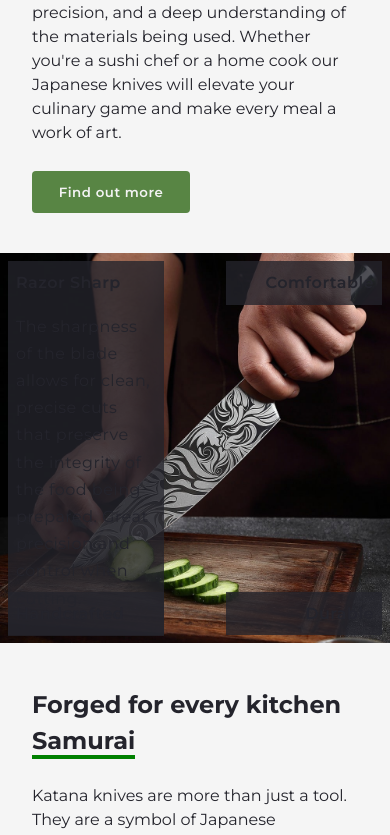
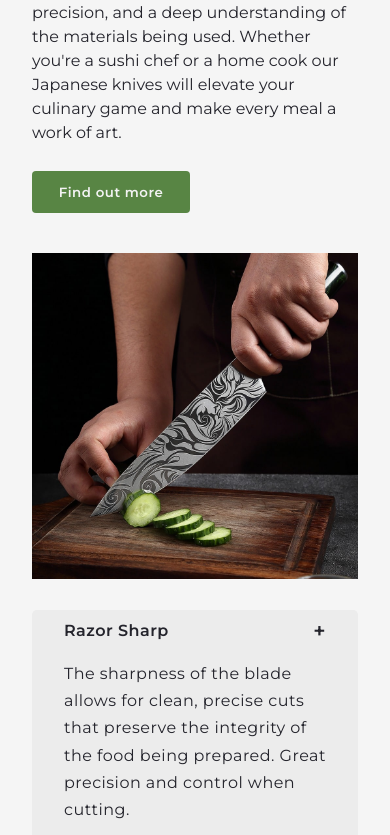
Before and after one commit to davidkrupa/simple-store, a React (Vite) app: page / in a window 390 px wide. Shown: the part 1156-1991 px from the top of the page. Built offline with nearby package versions, Linux system fonts and the light colour scheme.

Commit message:
home responsive improvement

```diff
--- a/index.css
+++ b/index.css
@@ -114,6 +114,17 @@ footer {
   text-shadow: 0 3px 0 rgb(19, 19, 19);
 }
 
+@media(max-width: 449px) {
+  .hero h1 {
+    font-size: 4rem;
+    letter-spacing: 0.06em;
+  }
+
+  .hero h3 {
+    display: none;
+  }
+}
+
 .hero h3 {
   font-size: 1.4rem;
   letter-spacing: 0.03em;
@@ -123,9 +134,20 @@ footer {
   border-bottom: 2px solid #588544;
 }
 
+@media(min-width: 650px) {
   .home-paragraph,
-.home-paragraph-second {
+  .home-paragraph-second,
+  .features-container {
+    padding: 0 4em;
+  }
+}
+
+@media(max-width: 649px) {
+  .home-paragraph,
+  .home-paragraph-second,
+  .features-container {
     padding: 0 2em;
+  }
 }
 
 .home-paragraph h2,
@@ -147,9 +169,13 @@ footer {
   background-color: #7ab95f;
 }
 
+/* .features-container {
+  padding: 0 2em;
+} */
+
+@media(min-width: 750px) {
   .features-container {
     display: flex;
-  padding: 0 2em;
     gap: 2em;
   }
 
@@ -158,92 +184,55 @@ footer {
     height: 55%;
   }
 
-.features-responsive {
+  .features-table {
     display: flex;
     flex-direction: column;
     justify-content: space-evenly;
     width: 100%;
+    padding: 0;
   }
 
-.feature-1,
-.feature-2,
-.feature-3,
-.feature-4 {
-  padding: 0.4em 1em;
-  margin-bottom: 0.2em;
-  letter-spacing: 0.03em;
-  line-height: 1.7em;
-  background-color: rgb(236, 236, 236);
-  color:#24242C;
+  .feature {
+    width: 100%;
+  }
 }
 
-@media (max-width: 576px) {
-  .features-container {
-    position: relative;
-    padding: 0;
-    display: block;
-    color: rgb(231, 231, 231);
-  }
-
+@media(max-width: 749px) {
   .features-container img {
     width: 100%;
     height: auto;
-    display: block;
   }
 
-  .feature-1,
-  .feature-2,
-  .feature-3,
-  .feature-4 {
-    position: absolute;
-    width: 40%;
-
-    padding: 0.5em;
-    margin: 0.5em;
-    background-color: #24242cc9;
+  .features-table {
+    padding-top: 1.5em;
   }
-
-  .feature-1,
-  .feature-2 {
-    top: 0;
-  }
-
-  .feature-3,
-  .feature-4 {
-    bottom: 0;
-  }
-
-  .feature-1
-  .feature-3 {
-    left: 0;
-  }
-
-  .feature-2,
-  .feature-4 {
-    right: 0;
-  }
-
-  .feature-2 h3,
-  .feature-4 h3 {
-    right: 0;
-    text-align: right;
 }
 
 
-}
-.feature-1 p,
-.feature-2 p,
-.feature-3 p,
-.feature-4 p {
-  display: none;
+
+.feature {
+  padding: 0.4em 2em;
+  margin-bottom: 0.5em;
+  letter-spacing: 0.03em;
+  line-height: 1.7em;
+  border-radius: 0.3em;
+  background-color: rgb(236, 236, 236);
+  color:#24242C;
+  cursor: pointer;
 }
 
-/* .feature-1:hover p,
-.feature-2:hover p,
-.feature-3:hover p,
-.feature-4:hover p {
-  display: block;
-} */
+.feature:hover {
+  background-color: rgb(223, 223, 223);
+}
+
+.feature h3 {
+  display: flex;
+  justify-content: space-between;
+}
+
+.feature span {
+  font-size: 1.3em;
+}
 
 .home-paragraph-second span {
   border-bottom: 4px solid green;
--- a/src/pages/Home.jsx
+++ b/src/pages/Home.jsx
@@ -20,6 +20,10 @@ export default function Home() {
         display: "block"
     }
 
+    const featureNotVisible = {
+        display: "none",
+    }
+
     console.log(isFeatureActive)
 
     return (
@@ -28,35 +32,77 @@ export default function Home() {
                 <h1>Katana Knives</h1>
                 <h3>Traditional Japanesee Steel</h3>
             </div>
+
             <section className="home-paragraph">
                 <h2>Sharpened the same techique as legendary katana sword</h2>
                 <p>At the heart of Japanese kitchen knives is the concept of "sharpening." Japanese bladesmiths believe that sharpening is an art form that requires patience, precision, and a deep understanding of the materials being used. Whether you're a sushi chef or a home cook our Japanese knives will elevate your culinary game and make every meal a work of art.</p>
                 <Link to='knives'>
                     <button className="paragraph-button">Find out more</button>
                 </Link>
+            </section>
 
-            </section>
             <section className="features-container">
                 <img src={chopping}></img>
-                <div className="features-responsive">
-                    <div className="feature-1" onClick={() => showFeature("feature1")}>
-                        <h3>Razor Sharp</h3>
-                        <p style={isFeatureActive[0].isActive ? featureVisible : null}>The sharpness of the blade allows for clean, precise cuts that preserve the integrity of the food being prepared. Great precision and control when cutting.</p>
+                <div className="features-table">
+                    <div
+                        className="feature"
+                        onClick={() => showFeature("feature1")}
+                    >
+                        <h3>Razor Sharp<span>+</span></h3>
+                        <p
+                            style={isFeatureActive[0].isActive
+                                ? {display: "block"}
+                                : {display: "none"}
+                            }
+                        >
+                            The sharpness of the blade allows for clean, precise cuts that preserve the integrity of the food being prepared. Great precision and control when cutting.
+                        </p>
                     </div>
-                    <div className="feature-2" onClick={() => showFeature("feature2")}>
-                        <h3>Comfortable</h3>
-                        <p style={isFeatureActive[1].isActive ? featureVisible : null}>Our knives handles provide a comfortable grip and help prevent hand fatigue during extended use.</p>
+                    <div
+                        className="feature"
+                        onClick={() => showFeature("feature2")}
+                    >
+                        <h3>Comfortable<span>+</span></h3>
+                        <p
+                            style={isFeatureActive[1].isActive
+                                ? {display: "block"}
+                                : {display: "none"}
+                            }
+                        >
+                            Our knives handles provide a comfortable grip and help prevent hand fatigue during extended use.
+                        </p>
                     </div>
-                    <div className="feature-3" onClick={() => showFeature("feature3")}>
-                        <h3>Handcrafted</h3>
-                        <p style={isFeatureActive[2].isActive ? featureVisible : null}>Handcrafted using traditional techniques. Each knife is unique and reflects the skill and artistry of the bladesmith</p>
+                    <div
+                        className="feature"
+                        onClick={() => showFeature("feature3")}
+                    >
+                        <h3>Handcrafted<span>+</span></h3>
+                        <p
+                            style={isFeatureActive[2].isActive
+                                ? {display: "block"}
+                                : {display: "none"}
+                            }
+                        >
+                            Handcrafted using traditional techniques. Each knife is unique and reflects the skill and artistry of the bladesmith.
+                        </p>
                     </div>
-                    <div className="feature-4" onClick={() => showFeature("feature4")}>
-                        <h3>Durable</h3>
-                        <p style={isFeatureActive[3].isActive ? featureVisible : null}>Made of hard, high-carbon steel that lasts longer than other types of steel. This steel is also more resistant to corrosion, making it an ideal material for kitchen knives.</p>
+                    <div
+                        className="feature"
+                        onClick={() => showFeature("feature4")}
+                    >
+                        <h3>Durable<span>+</span></h3>
+                        <p
+                            style={isFeatureActive[3].isActive
+                                ? {display: "block"}
+                                : {display: "none"}
+                            }
+                        >
+                            Made of hard, high-carbon steel that lasts longer than other types of steel. This steel is more resistant to corrosion, making it an ideal material for kitchen knives.
+                        </p>
                     </div>
                 </div>
             </section>
+
             <section className="home-paragraph-second">
                 <h2>Forged for every kitchen <span>Samurai</span></h2>
                 <p>Katana knives are more than just a tool. They are a symbol of Japanese craftsmanship, tradition, and culture. With their sharp edges, elegant designs, and exceptional quality, these knives are a testament to the artistry and dedication of the bladesmiths who create them.</p>
```
Lines whose indentation alone changed are shown as unchanged.
